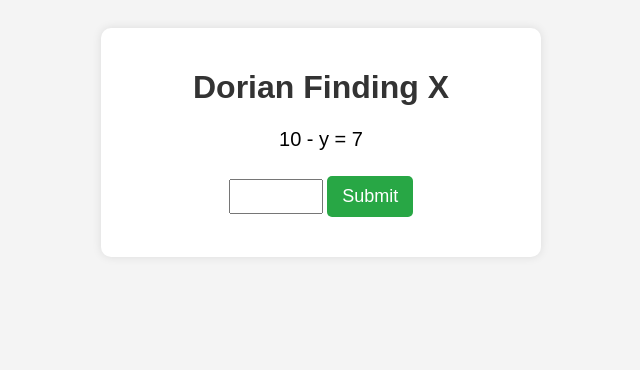
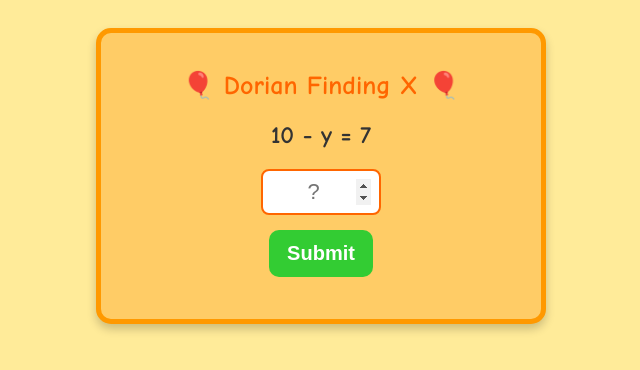
Before and after one commit to leoyigit/find-the-x, a plain HTML site: page index.html in a window 1280 px wide. Shown: the whole page, without its empty margins (319-959 px from the left). Drawn offline with Linux system fonts and the light colour scheme; a web font is replaced by a local one.

Commit message:
Update index.html

```diff
--- a/index.html
+++ b/index.html
@@ -5,62 +5,88 @@
     <meta name="viewport" content="width=device-width, initial-scale=1.0">
     <title>Dorian Finding X</title>
     <style>
+        @import url('https://fonts.googleapis.com/css2?family=Comic+Sans+MS&display=swap');
+
         body {
-            font-family: Arial, sans-serif;
+            font-family: 'Comic Sans MS', cursive, sans-serif;
             text-align: center;
-            background-color: #f4f4f4;
+            background-color: #ffeb99;
             padding: 20px;
         }
+
         .quiz-container {
             max-width: 400px;
             margin: auto;
-            background: white;
+            background: #ffcc66;
             padding: 20px;
-            border-radius: 10px;
-            box-shadow: 0 0 10px rgba(0, 0, 0, 0.1);
+            border-radius: 15px;
+            box-shadow: 0 5px 10px rgba(0, 0, 0, 0.2);
+            border: 5px solid #ff9900;
         }
+
         h1 {
+            color: #ff6600;
+            font-size: 26px;
+        }
+
+        .question {
+            font-size: 24px;
+            font-weight: bold;
             color: #333;
+            margin: 20px 0;
         }
-        .question {
-            font-size: 20px;
-            margin: 15px 0;
+
+        input {
+            font-size: 22px;
+            padding: 8px;
+            width: 100px;
+            text-align: center;
+            border: 2px solid #ff6600;
+            border-radius: 8px;
+            outline: none;
         }
-        input {
-            font-size: 18px;
-            padding: 5px;
-            width: 80px;
-            text-align: center;
-        }
+
         button {
-            background: #28a745;
+            background: #33cc33;
             color: white;
             border: none;
-            padding: 10px 15px;
-            font-size: 18px;
+            padding: 12px 18px;
+            font-size: 20px;
             cursor: pointer;
-            margin-top: 10px;
-            border-radius: 5px;
+            margin-top: 15px;
+            border-radius: 10px;
+            font-weight: bold;
+            transition: 0.3s;
         }
+
         button:hover {
-            background: #218838;
+            background: #28a745;
         }
+
         .result {
+            font-size: 22px;
+            font-weight: bold;
+            margin-top: 20px;
+        }
+
+        .feedback {
             font-size: 20px;
+            margin-top: 15px;
             font-weight: bold;
-            margin-top: 15px;
         }
+
     </style>
 </head>
 <body>
 
 <div class="quiz-container">
-    <h1>Dorian Finding X</h1>
+    <h1>🎈 Dorian Finding X 🎈</h1>
     <div id="question-container">
         <p class="question" id="question"></p>
-        <input type="number" id="answer" placeholder="">
+        <input type="number" id="answer" placeholder="?" onkeypress="handleKeyPress(event)">
+        <br>
         <button onclick="checkAnswer()">Submit</button>
-        <p id="feedback"></p>
+        <p class="feedback" id="feedback"></p>
     </div>
     <p class="result" id="score"></p>
 </div>
@@ -96,9 +122,10 @@
             document.getElementById("question").textContent = questions[currentQuestion].question;
             document.getElementById("answer").value = "";
             document.getElementById("feedback").textContent = "";
+            document.getElementById("answer").focus();
         } else {
             document.getElementById("question-container").style.display = "none";
-            document.getElementById("score").textContent = `Quiz Over! Your Score: ${score}/10`;
+            document.getElementById("score").textContent = `🎉 Quiz Over! Your Score: ${score}/10 🎉`;
         }
     }
 
@@ -108,10 +135,10 @@
 
         if (parseInt(userAnswer) === questions[currentQuestion].correctAnswer) {
             score++;
-            document.getElementById("feedback").textContent = "Correct! 🎉";
+            document.getElementById("feedback").textContent = "✅ Correct! 🎉";
             document.getElementById("feedback").style.color = "green";
         } else {
-            document.getElementById("feedback").textContent = `Wrong! The correct answer was ${questions[currentQuestion].correctAnswer}.`;
+            document.getElementById("feedback").textContent = `❌ Wrong! The correct answer was ${questions[currentQuestion].correctAnswer}.`;
             document.getElementById("feedback").style.color = "red";
         }
 
@@ -119,6 +146,12 @@
         setTimeout(displayQuestion, 1000);
     }
 
+    function handleKeyPress(event) {
+        if (event.key === "Enter") {
+            checkAnswer();
+        }
+    }
+
     generateQuestions();
 </script>
 
```
